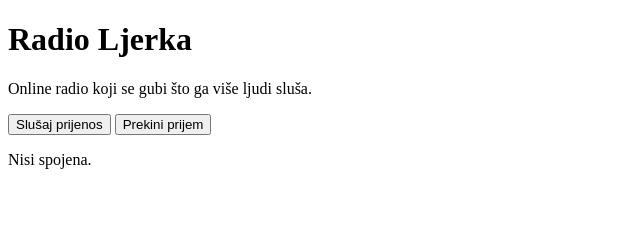
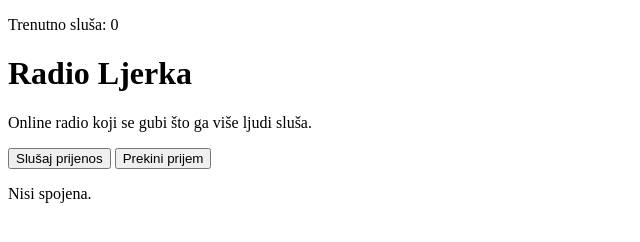
Before and after one commit to realivakovic-bit/radio.ljerka, a website: page public/index.html in a window 1280 px wide. Shown: the whole page, without its empty margins (0-640 px from the left). Drawn offline with Linux system fonts and the light colour scheme.

Commit message:
Update index.html

```diff
--- a/public/index.html
+++ b/public/index.html
@@ -4,7 +4,9 @@
 <meta charset="utf-8">
 <title>Radio Ljerka</title>
 </head>
-
+<p id="listeners">
+Trenutno sluša: 0
+</p>
 <body>
 <h1>Radio Ljerka</h1>
 <p>Online radio koji se gubi što ga više ljudi sluša.</p>
```
